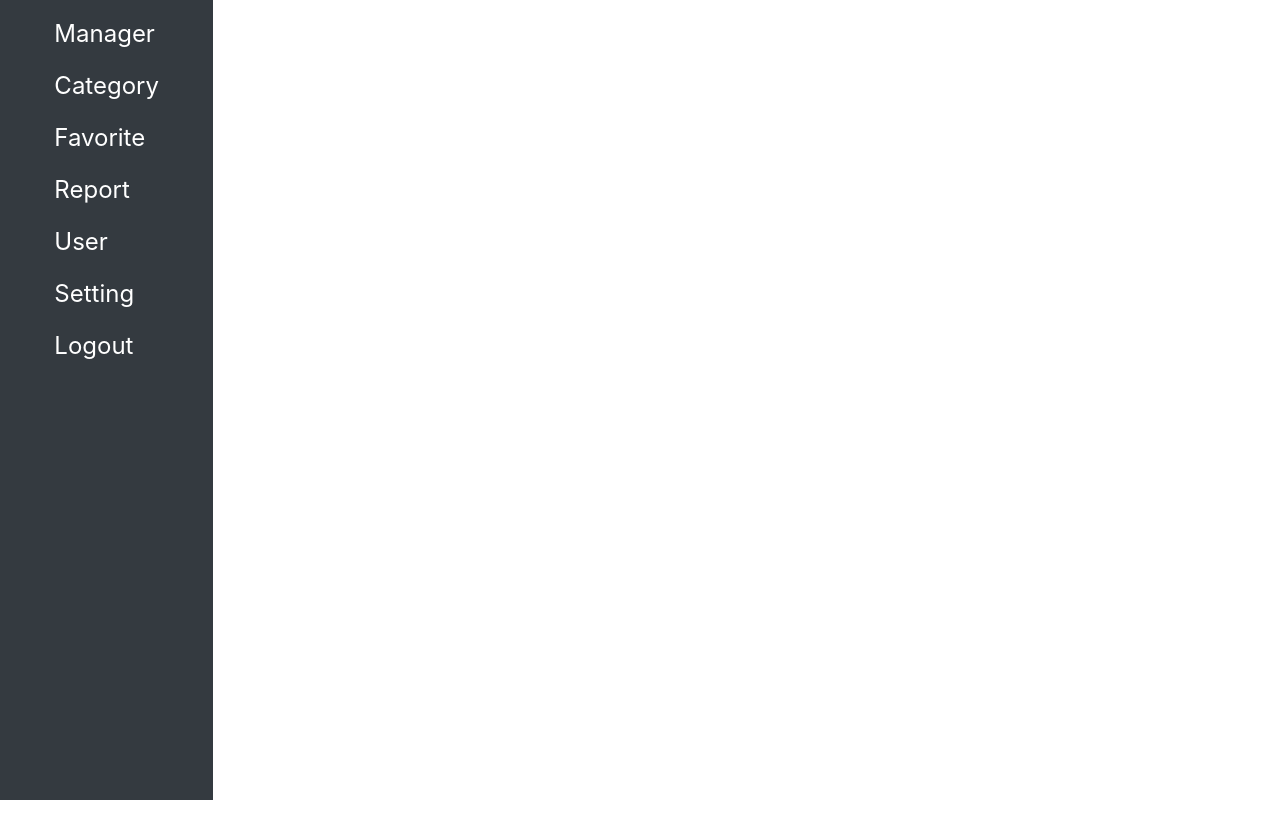
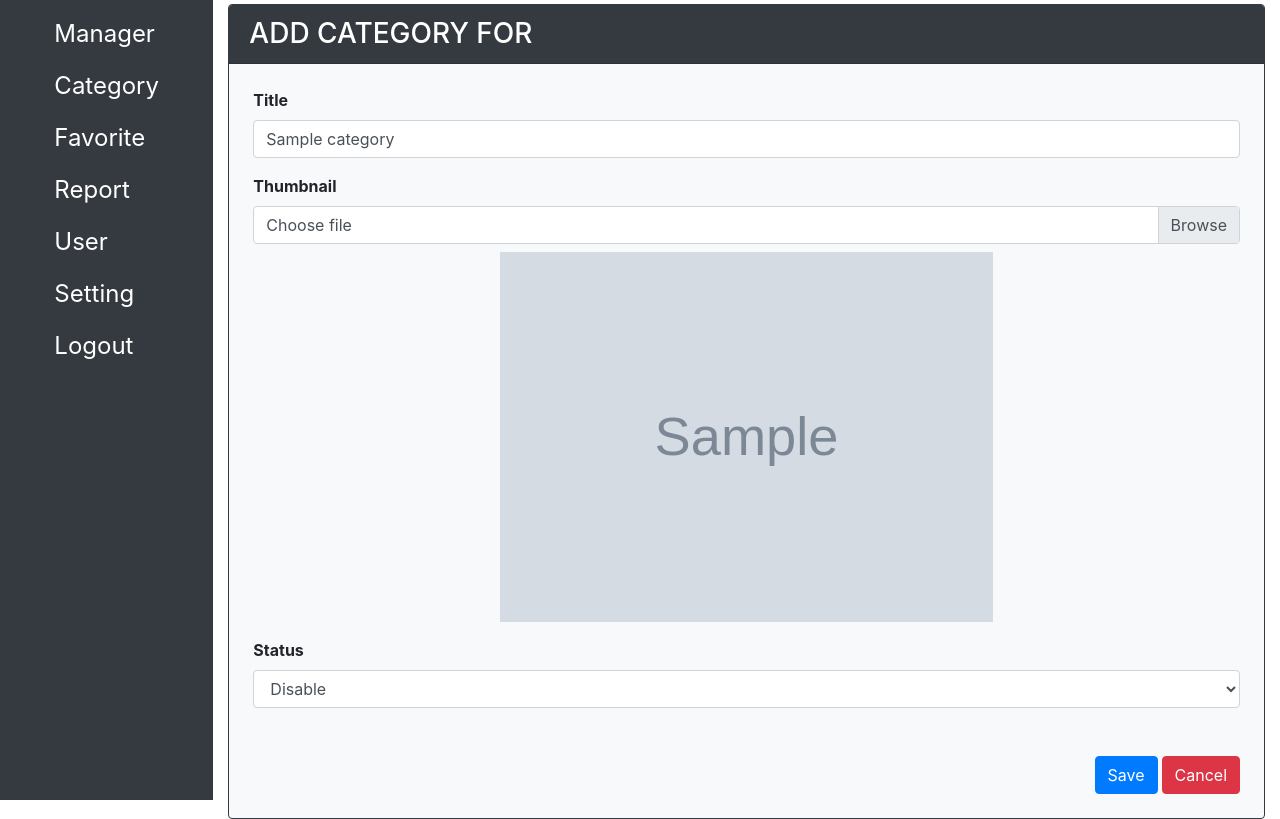
Before and after one commit to Naos-Team/Manager-WatchVideoApp, a Django app: template manager/templates/category/categorydetail.html in a window 1280 px wide. Run offline with Django 4.2, Linux system fonts and the light colour scheme; the template is opened without the code that fills it: most values are stand-ins (such as "Sample title", 1, 10 or a date in 2020); grey boxes marked "Sample" are stand-in pictures; some libraries are stand-ins or nearby versions.

Commit message:
Tuyen commit: done Category wait link img

```diff
--- a/manager/category/urls.py
+++ b/manager/category/urls.py
@@ -4,5 +4,7 @@ from . import views
 app_name = 'category'
 urlpatterns = [
     path('category/<str:pk>/', views.category, name='category'),
+    path('category-add/<str:pk>/', views.addCategory, name='add'),
+    path('category-edit/<str:pk>/<str:id>', views.editCategory, name='edit'),
     path('category/<str:pk>/<str:id>', views.disableCategory, name='delcate'),
 ]
--- a/manager/manager/settings.py
+++ b/manager/manager/settings.py
@@ -86,7 +86,7 @@ DATABASES = {
         'USER': 'root',
         'PASSWORD': '',
         'HOST': 'localhost',
-        'PORT': 3308,
+        'PORT': 3306,
     }
 
     # 'default': {
--- a/manager/templates/category/category.html
+++ b/manager/templates/category/category.html
@@ -19,7 +19,7 @@
     <form action="{% url 'category:category' choice %}" method = "GET">
       <input type="text" name = "q" placeholder = "Search Category...."/>
     </form>
-    <button type="button" class="btn btn-outline-primary">ADD CATEGORY</button>
+    <a type="button" href="{%url 'category:add' pk=choice%}" class="btn btn-outline-primary">ADD CATEGORY</a>
   </div>
 </div>
 <div class="row content_category">
@@ -37,8 +37,8 @@
     <img src="{{category.cat_image}}" class="card-img-top" alt="..." />
     <div class="card-body">
       <h5 class="card-title">{{category.cat_name}}</h5>
-      <a href="#" class="btn btn-primary">Edit</a>
-      <a type="button" href = "{% url 'category:delcate' pk=choice  id=category.cat_id %}" class="btn btn-primary">
+      <a href="{% url 'category:edit' pk=choice  id=category.cat_id %}" class="btn btn-primary">Edit</a>
+      <a type="button" href = "{% url 'category:delcate' pk=choice  id=category.cat_id pk=choice  id=category.cat_id %}" class="btn btn-primary">
         {% if category.cat_status == 1%}
             Disable
         {%else%}
--- a/manager/templates/category/categorydetail.html
+++ b/manager/templates/category/categorydetail.html
@@ -1,10 +1,113 @@
 {% extends 'main.html' %} {% load static %} {% block style %}
 <link
+  href="https://fonts.googleapis.com/css?family=Roboto:300,400,500,700"
   rel="stylesheet"
-  type="text/css"
-  href="{% static 'styles/category/category.css' %}"
 />
-{% endblock style%}
-{% block title %}Category{% endblock title %} {% block content %}
+<link
+  rel="stylesheet"
+  href="https://use.fontawesome.com/releases/v5.5.0/css/all.css"
+  integrity="sha384-B4dIYHKNBt8Bc12p+WXckhzcICo0wtJAoU8YZTY5qE0Id1GSseTk6S+L3BlXeVIU"
+  crossorigin="anonymous"
+/>
+{% endblock style%} {% block title %}Add Category{% endblock title %}
+{% block content %}
+<div class="card border-dark bg-light my-1">
+  <p class="card-header h3 text-white bg-dark">
+    {% if page == 'edit'%}
+      CATEGORY
+      {% if choice == "1"%} VIDEO {%endif%}
+      {% if choice == "2"%} TV {%endif%}
+      {% if choice == "3"%} RADIO {%endif%}
+      DETAIL
+    {% else %}
+      ADD CATEGORY FOR
+      {% if choice == "1"%} VIDEO {%endif%}
+      {% if choice == "2"%} TV {%endif%}
+      {% if choice == "3"%} RADIO {%endif%}
+    {% endif%}</p>
 
+  <form class="font-weight-bold p-4" method = "POST" action = "">
+    {% csrf_token %}
+    {% if page == 'edit' %}
+    <div class="form-row">
+      <div class="form-group col-md-4">
+        <label for="exampleFormControlInput1">ID</label>
+        <input
+          name="id"
+          type="number"
+          value="{{category.cat_id}}"
+          class="form-control"
+          required
+          id="exampleFormControlInput1"
+          readonly="readonly"
+        />
+      </div>
+    </div>
+    {% endif %}
+    <div class="form-group">
+      <label for="exampleFormControlInput1">Title</label>
+      <input
+        name="Name"
+        type="text"
+        value="{{category.cat_name}}"
+        class="form-control"
+        required
+        id="exampleFormControlInput1"
+      />
+    </div>
+
+    <div class="form-group">
+      <label for="fromFile" class="form-label">Thumbnail</label>
+      <div class="custom-file">
+        <input
+          type="file"
+          class="custom-file-input"
+          id="image_picker"
+          accept="image/*"
+        />
+        <label class="custom-file-label" for="customFile">Choose file</label>
+      </div>
+      <div class="d-flex flex-row justify-content-center">
+        <img
+          id="image"
+          class="pt-2 img-fluid w-50"
+          alt="Can't show that picture"
+          src="{{category.cat_image}}"
+        />
+      </div>
+    </div>
+
+    <div class="form-group">
+      <label for="exampleFormControlSelect1">Status</label>
+      <select name = "status" class="form-control" id="exampleFormControlSelect1">
+        {% if category.cat_status == 1 %}
+        <option name="status" value="1" selected="selected">Enable</option>
+        <option name="status" value="0">Disable</option>
+        {% else %}
+        <option name="status" value="1">Enable</option>
+        <option name="status" value="0" selected="selected">Disable</option>
+        {% endif %}
+      </select>
+    </div>
+
+    <div class="d-flex mt-5 flex-row justify-content-end align-items-center">
+      <input type="submit" class="btn btn-primary mr-1" value="Save" />
+      <a type="button" class="btn btn-danger" href="{% url 'category:category' pk=choice %}">Cancel</a>
+    </div>
+  </form>
+</div>
+
+<script>
+  document.getElementById("image_picker").onchange = function () {
+    var reader = new FileReader();
+
+    reader.onload = function (e) {
+      // get loaded data and render thumbnail.
+      document.getElementById("image").src = e.target.result;
+    };
+
+    // read the image file as a data URL.
+    reader.readAsDataURL(this.files[0]);
+  };
+</script>
 {% endblock content %}
--- a/manager/templates/main.html
+++ b/manager/templates/main.html
@@ -24,7 +24,7 @@
       crossorigin="anonymous"
     />
     {% block style %}{% endblock style %}
-    <title>{% block title %}{% endblock title %}</title>
+    <title>{% block title %}Manager{% endblock title %}</title>
 
     <script
     src="https://cdn.jsdelivr.net/npm/bootstrap@5.1.3/dist/js/bootstrap.bundle.min.js"
```
Also changed, not shown: manager/category/views.py (+51 -6 lines).
